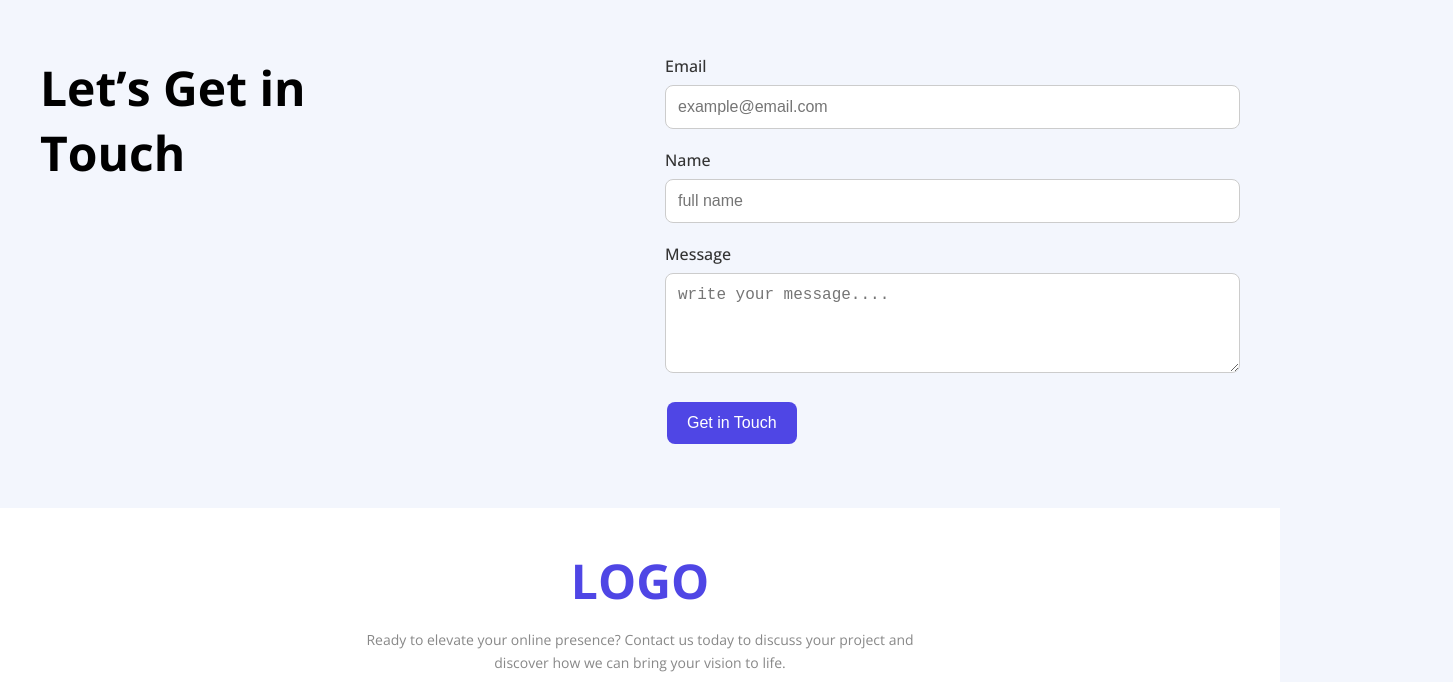
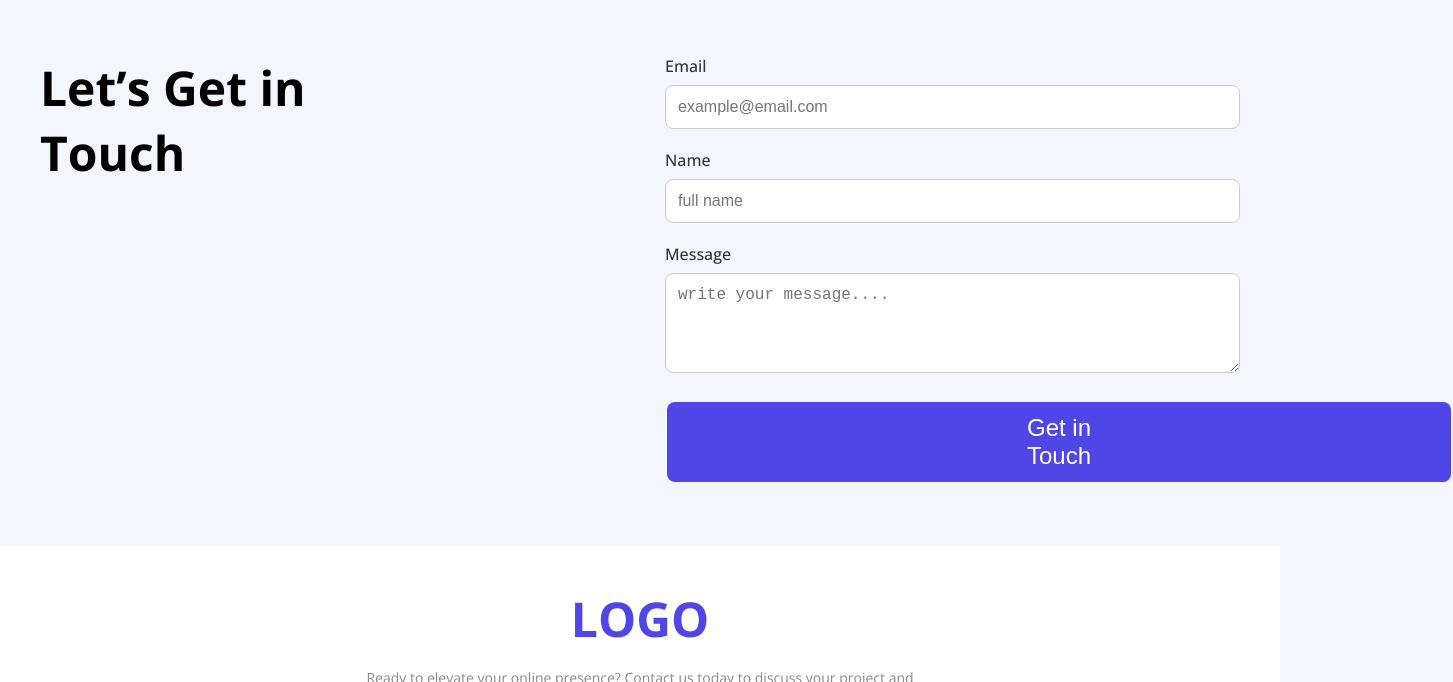
Before and after one commit to Badsha012/assignment-001, a plain HTML site: page index.html in a window 1280 px wide. Shown: the part 2642-3324 px from the top of the page, 1453 px wide, since content can reach past the window. Drawn offline with nearby package versions, Linux system fonts and the light colour scheme.

Commit message:
seven commit

```diff
--- a/styles/style.css
+++ b/styles/style.css
@@ -146,7 +146,7 @@ html {
 
 .section {
     background-color: #f3f6fd;
-    padding: 30px;
+    padding: 30px ;
     /* border-radius: 20px; */
     /* margin: 40px; */
     text-align: center;
@@ -183,7 +183,7 @@ html {
 .box {
     background-color: #e0e7ff;
     border-radius: 24px;
-    padding:30px;
+    padding:30px 250px;
     display: inline-block;
     /* height: 120px; */
     /* width: 80px;  */
@@ -242,11 +242,13 @@ html {
 .contact-right button {
     background-color: #4f46e5;
     color: white;
-    padding: 12px 20px;
+     /* padding: 12px 20px;  */
+     padding: 12px 360px;
     border: none;
     border-radius: 8px;
-    font-size: 16px;
+    font-size: 24px;
     cursor: pointer;
+    text-align: center;
     transition: background-color 0.3s ease;
 }
 
```
